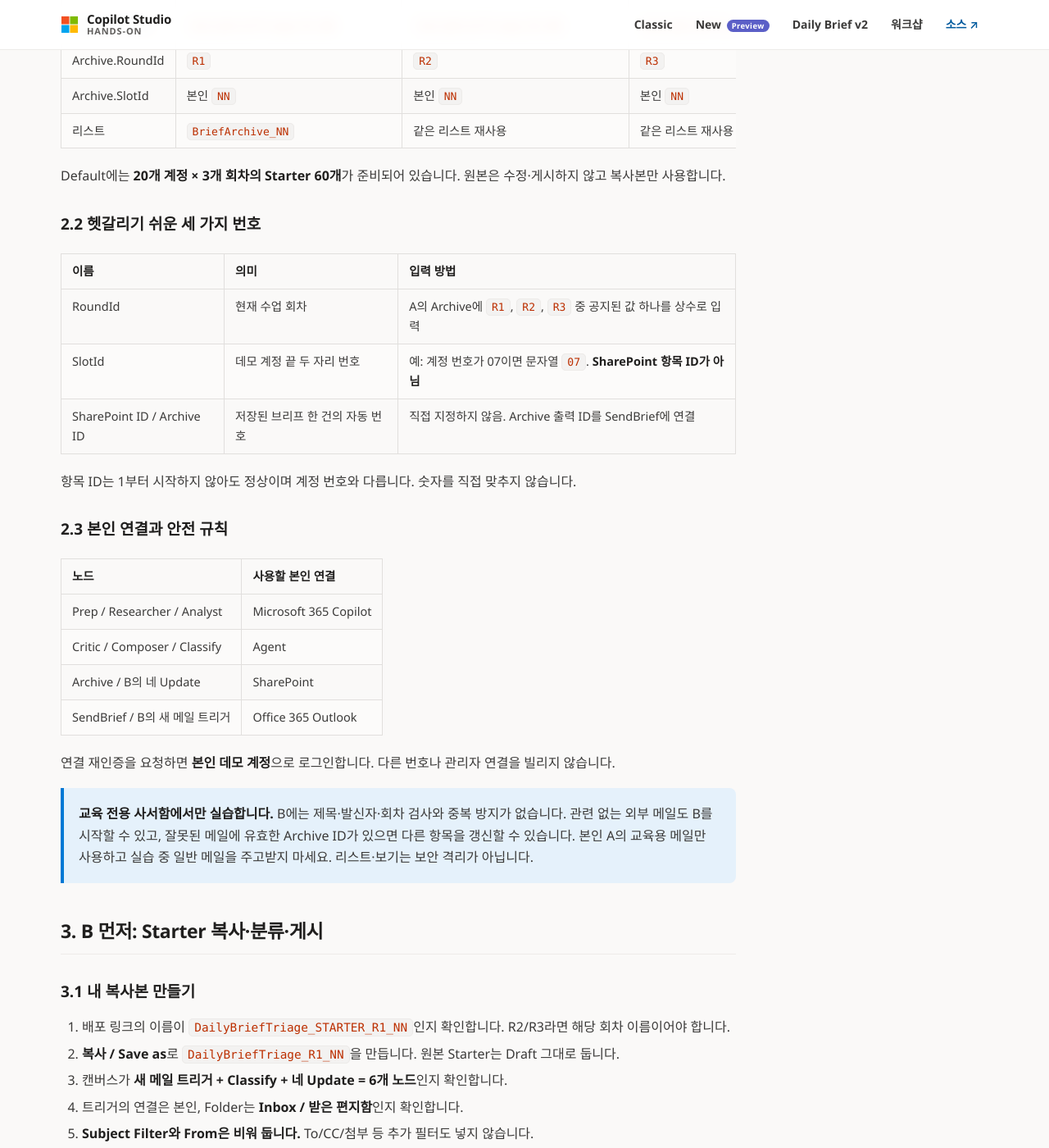
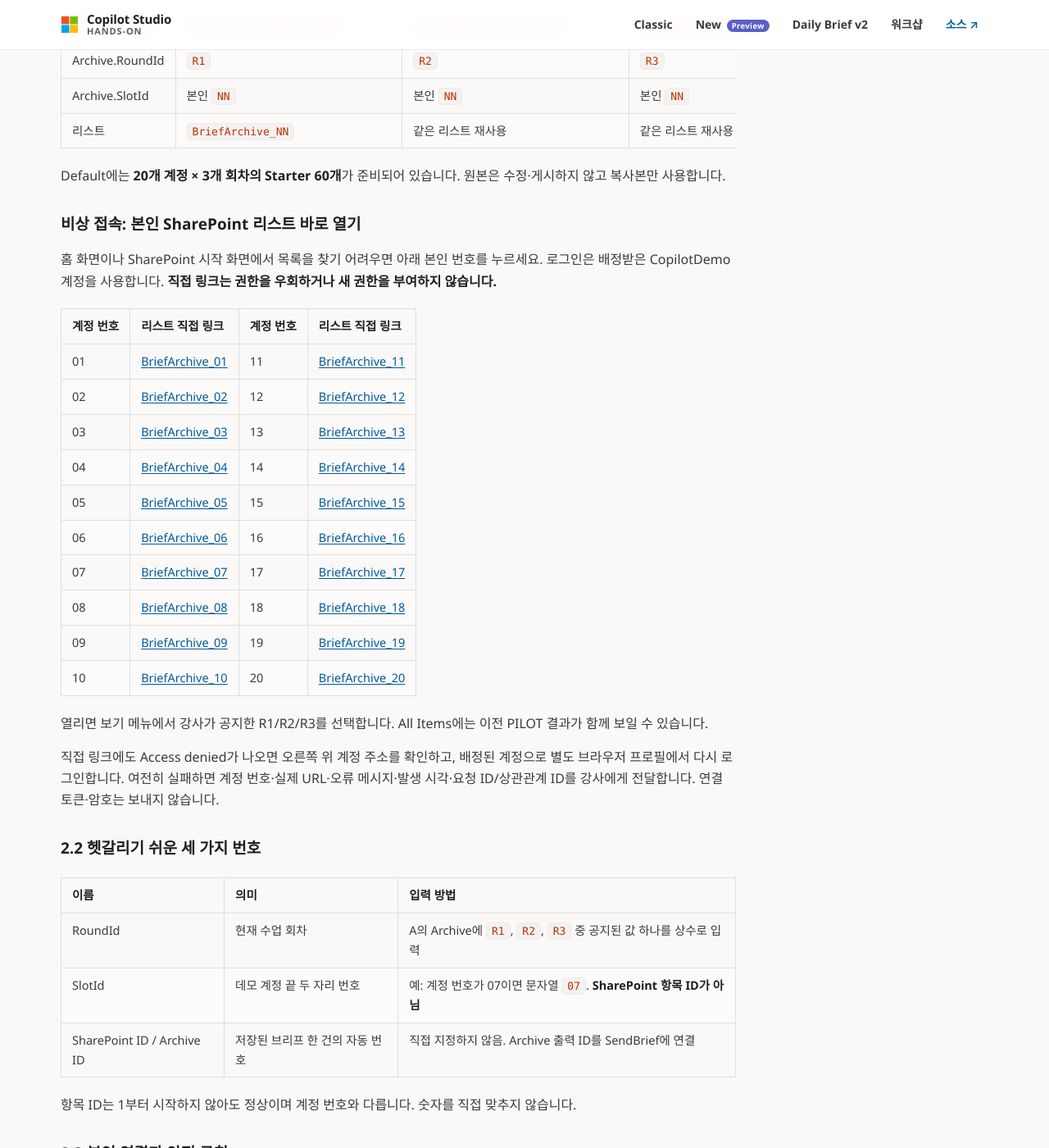
Before and after one commit to baby-crows/Copilot-Studio-Handson-Blog, a Jekyll site: the page built from labs/daily-brief-v2-kr/index.md, in a window 1280 px wide and 1400 px high, scrolled down 3971 px. Shown: the whole window at 82% size. Built offline with Jekyll 4.4.1, drawn with Linux system fonts in a browser that asks for light colours; some of the changed text lies outside the part shown.

Commit message:
Add approved emergency SharePoint list links for participants
Co-authored-by: Copilot <223556219+Copilot@users.noreply.github.com>

```diff
--- a/labs/daily-brief-v2-kr/index.md
+++ b/labs/daily-brief-v2-kr/index.md
@@ -121,7 +121,7 @@ flowchart TD
 3. Copilot Studio에서 **강사 지정 기본 환경(Default)**을 선택합니다.
 4. `<강사가 배포한 사이트>`에서 본인 **`BriefArchive_NN`** 리스트와 현재 회차 보기를 엽니다. 새 사이트·리스트를 만들지 않습니다.
 5. 강사가 공지한 회차 **R1 / R2 / R3**와 계정 끝의 두 자리 번호 **NN = 01–20**을 확인합니다.
-6. 강사가 별도로 배포한 링크에서 **현재 회차 × 본인 번호의 Starter**를 엽니다. 실제 계정 주소·사이트·60개 Starter 링크는 이 공개 페이지에 싣지 않습니다.
+6. 강사가 별도로 배포한 링크에서 **현재 회차 × 본인 번호의 Starter**를 엽니다. 실제 로그인 주소·60개 Starter 링크는 강사가 별도로 배포하며, 아래에는 비상용 리스트 직접 링크만 제공합니다.
 
 **한 회차 20명 × 순차 3회차 = 총 60명**입니다. 같은 20개 사서함을 회차별로 재사용하며, 60명이 동시에 실행하는 구성이 아닙니다. 시간에 따라 회차가 자동 변경되지 않으므로 **강사가 지금 공지한 회차**를 따릅니다.
 
@@ -135,6 +135,27 @@ flowchart TD
 | 리스트 | `BriefArchive_NN` | 같은 리스트 재사용 | 같은 리스트 재사용 |
 
 Default에는 **20개 계정 × 3개 회차의 Starter 60개**가 준비되어 있습니다. 원본은 수정·게시하지 않고 복사본만 사용합니다.
+
+### 비상 접속: 본인 SharePoint 리스트 바로 열기
+
+홈 화면이나 SharePoint 시작 화면에서 목록을 찾기 어려우면 아래 본인 번호를 누르세요. 로그인은 배정받은 CopilotDemo 계정을 사용합니다. **직접 링크는 권한을 우회하거나 새 권한을 부여하지 않습니다.**
+
+| 계정 번호 | 리스트 직접 링크 | 계정 번호 | 리스트 직접 링크 |
+|---|---|---|---|
+| 01 | [BriefArchive_01](https://m365cpi92953692.sharepoint.com/sites/DailyBriefLab/Lists/BriefArchive_01/AllItems.aspx) | 11 | [BriefArchive_11](https://m365cpi92953692.sharepoint.com/sites/DailyBriefLab/Lists/BriefArchive_11/AllItems.aspx) |
+| 02 | [BriefArchive_02](https://m365cpi92953692.sharepoint.com/sites/DailyBriefLab/Lists/BriefArchive_02/AllItems.aspx) | 12 | [BriefArchive_12](https://m365cpi92953692.sharepoint.com/sites/DailyBriefLab/Lists/BriefArchive_12/AllItems.aspx) |
+| 03 | [BriefArchive_03](https://m365cpi92953692.sharepoint.com/sites/DailyBriefLab/Lists/BriefArchive_03/AllItems.aspx) | 13 | [BriefArchive_13](https://m365cpi92953692.sharepoint.com/sites/DailyBriefLab/Lists/BriefArchive_13/AllItems.aspx) |
+| 04 | [BriefArchive_04](https://m365cpi92953692.sharepoint.com/sites/DailyBriefLab/Lists/BriefArchive_04/AllItems.aspx) | 14 | [BriefArchive_14](https://m365cpi92953692.sharepoint.com/sites/DailyBriefLab/Lists/BriefArchive_14/AllItems.aspx) |
+| 05 | [BriefArchive_05](https://m365cpi92953692.sharepoint.com/sites/DailyBriefLab/Lists/BriefArchive_05/AllItems.aspx) | 15 | [BriefArchive_15](https://m365cpi92953692.sharepoint.com/sites/DailyBriefLab/Lists/BriefArchive_15/AllItems.aspx) |
+| 06 | [BriefArchive_06](https://m365cpi92953692.sharepoint.com/sites/DailyBriefLab/Lists/BriefArchive_06/AllItems.aspx) | 16 | [BriefArchive_16](https://m365cpi92953692.sharepoint.com/sites/DailyBriefLab/Lists/BriefArchive_16/AllItems.aspx) |
+| 07 | [BriefArchive_07](https://m365cpi92953692.sharepoint.com/sites/DailyBriefLab/Lists/BriefArchive_07/AllItems.aspx) | 17 | [BriefArchive_17](https://m365cpi92953692.sharepoint.com/sites/DailyBriefLab/Lists/BriefArchive_17/AllItems.aspx) |
+| 08 | [BriefArchive_08](https://m365cpi92953692.sharepoint.com/sites/DailyBriefLab/Lists/BriefArchive_08/AllItems.aspx) | 18 | [BriefArchive_18](https://m365cpi92953692.sharepoint.com/sites/DailyBriefLab/Lists/BriefArchive_18/AllItems.aspx) |
+| 09 | [BriefArchive_09](https://m365cpi92953692.sharepoint.com/sites/DailyBriefLab/Lists/BriefArchive_09/AllItems.aspx) | 19 | [BriefArchive_19](https://m365cpi92953692.sharepoint.com/sites/DailyBriefLab/Lists/BriefArchive_19/AllItems.aspx) |
+| 10 | [BriefArchive_10](https://m365cpi92953692.sharepoint.com/sites/DailyBriefLab/Lists/BriefArchive_10/AllItems.aspx) | 20 | [BriefArchive_20](https://m365cpi92953692.sharepoint.com/sites/DailyBriefLab/Lists/BriefArchive_20/AllItems.aspx) |
+
+열리면 보기 메뉴에서 강사가 공지한 R1/R2/R3를 선택합니다. All Items에는 이전 PILOT 결과가 함께 보일 수 있습니다.
+
+직접 링크에도 Access denied가 나오면 오른쪽 위 계정 주소를 확인하고, 배정된 계정으로 별도 브라우저 프로필에서 다시 로그인합니다. 여전히 실패하면 계정 번호·실제 URL·오류 메시지·발생 시각·요청 ID/상관관계 ID를 강사에게 전달합니다. 연결 토큰·암호는 보내지 않습니다.
 
 ### 2.2 헷갈리기 쉬운 세 가지 번호
 
```
